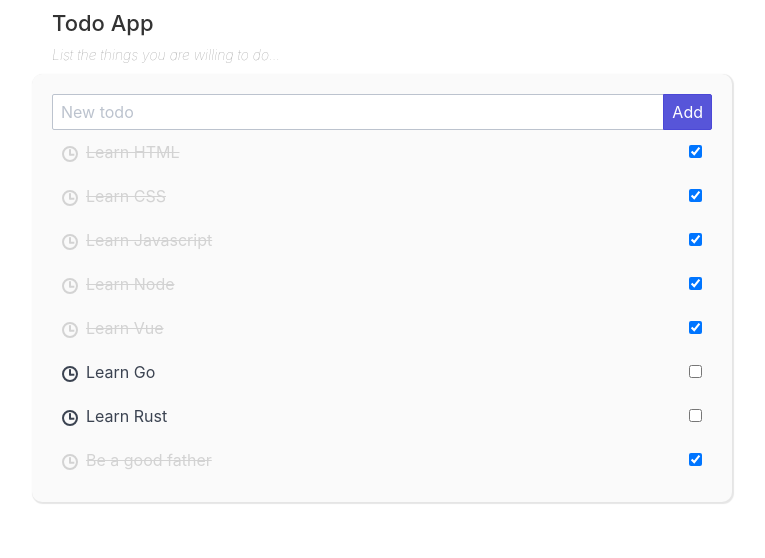
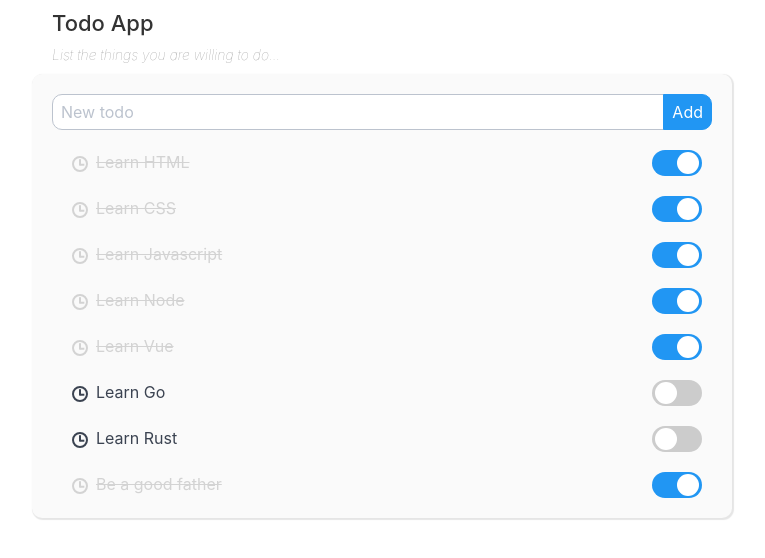
Before and after one commit to weider86/vue-todo-app, a Vue app: page / in a window 1280 px wide. Shown: the top 558 px of the page, without its empty margins (258-1023 px from the left). Built offline with nearby package versions, Linux system fonts and the light colour scheme.

Commit message:
update styles

```diff
--- a/src/components/Todos.vue
+++ b/src/components/Todos.vue
@@ -24,7 +24,10 @@
             </div>
           </div>
           <div class="tile-action">
-            <input type="checkbox" :checked="t.checked" @change="toggleTodo(todo, t)" />
+            <label class="switch">
+              <input type="checkbox" :checked="t.checked" @change="toggleTodo(todo, t)" />
+              <span class="slider round"></span>
+            </label>
           </div>
         </div>
       </div>
@@ -104,11 +107,83 @@ export default {
 }
 
 .todo-list {
-  padding: 10px;
+  padding: 20px 10px 0px 20px;
 }
 
 .checked {
   text-decoration: line-through;
   color: lightgray;
 }
+
+.btn.btn-primary {
+  background-color: #2196F3;
+  border-color: #2196F3;
+  border-radius: 10px;
+}
+
+.form-input {
+  border-radius: 10px;
+}
+
+
+/* TODO: Export to new component */
+.switch {
+  position: relative;
+  display: inline-block;
+  width: 50px;
+  height: 26px;
+}
+
+.switch input {
+  opacity: 0;
+  width: 0;
+  height: 0;
+}
+
+.slider {
+  position: absolute;
+  cursor: pointer;
+  top: 0;
+  left: 0;
+  right: 0;
+  bottom: 0;
+  background-color: #ccc;
+  -webkit-transition: .4s;
+  transition: .4s;
+}
+
+.slider:before {
+  position: absolute;
+  content: "";
+  height: 22px;
+  width: 22px;
+  left: 3px;
+  bottom: 2px;
+  background-color: white;
+  -webkit-transition: .4s;
+  transition: .4s;
+}
+
+input:checked+.slider {
+  background-color: #2196F3;
+}
+
+input:focus+.slider {
+  box-shadow: 0 0 1px #2196F3;
+}
+
+input:checked+.slider:before {
+  -webkit-transform: translateX(22px);
+  -ms-transform: translateX(22px);
+  transform: translateX(22px);
+}
+
+/* Rounded sliders */
+.slider.round {
+  border-radius: 34px;
+}
+
+.slider.round:before {
+  border-radius: 50%;
+}
 </style>
```
